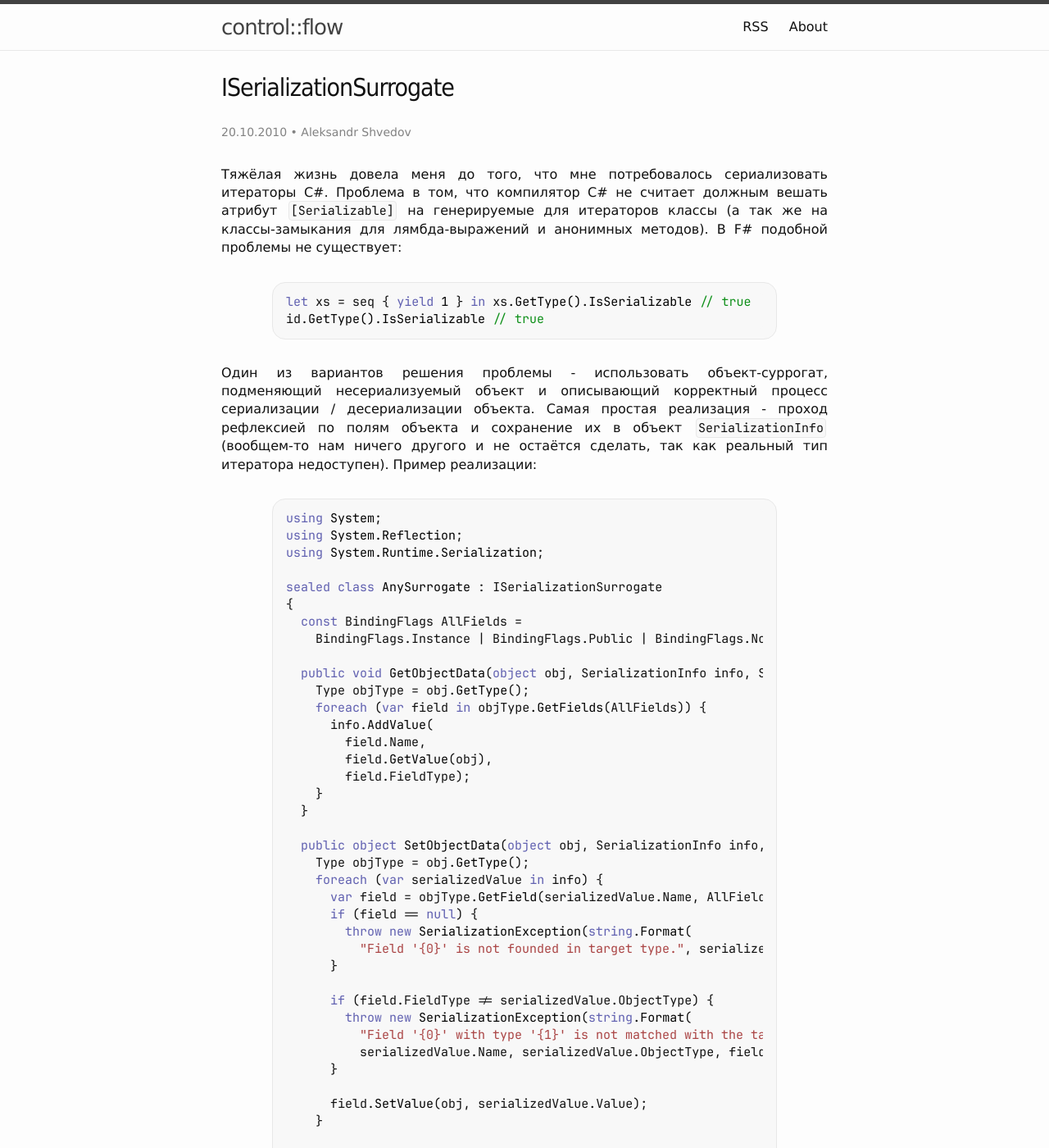
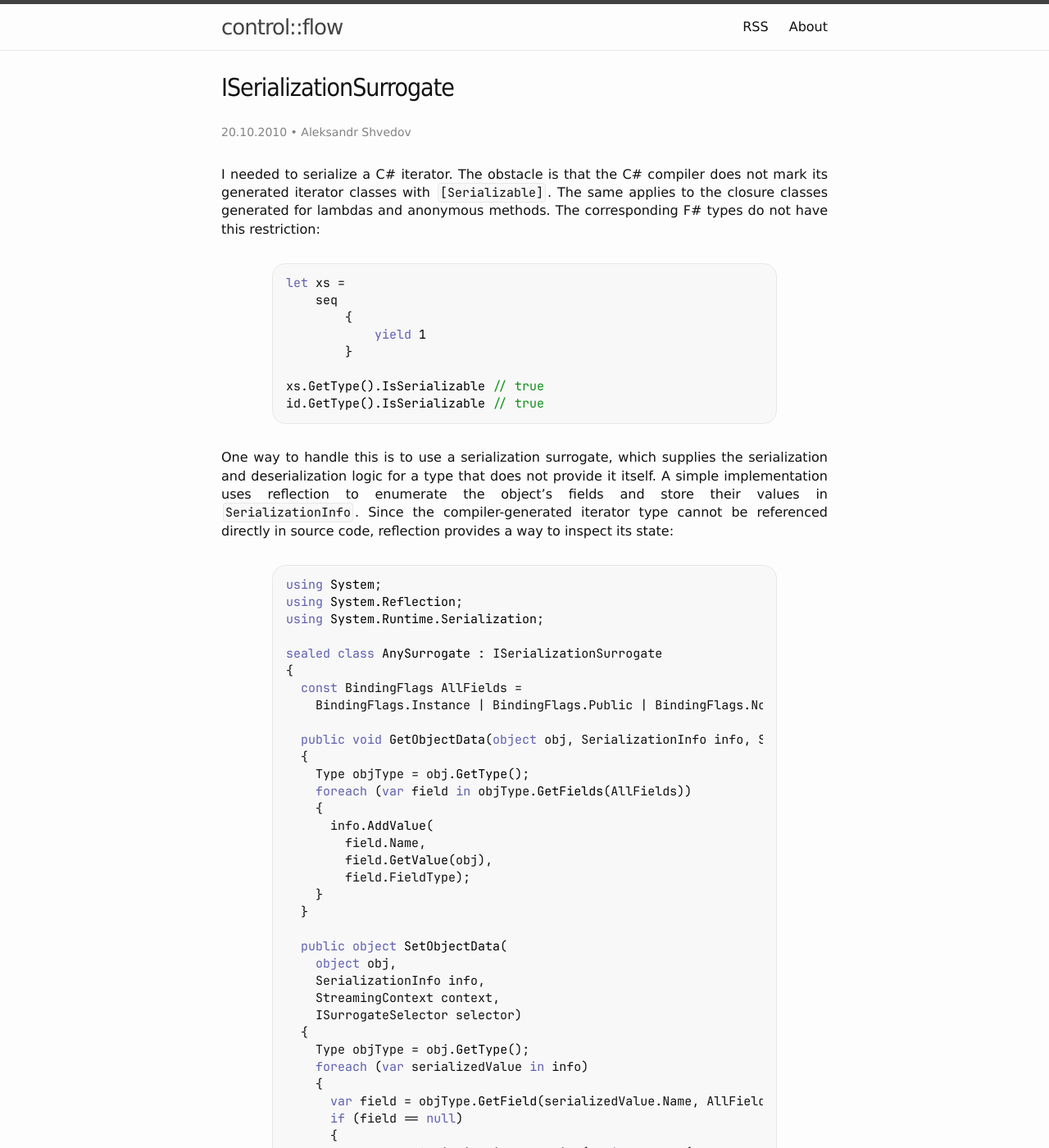
Before and after one commit to controlflow/controlflow.github.io, a Jekyll site: the page built from _posts/2010-10-20-iserializationsurrogate.markdown, in a window 1280 px wide and 1400 px high. Shown: the whole window at 82% size. Built offline with Jekyll 4.4.1, drawn with Linux system fonts in a browser that asks for light colours; comment, search, counter and statistics services are not loaded; some of the changed text lies outside the part shown.

Commit message:
more translations

````diff
--- a/_posts/2010-10-12-async-cube.markdown
+++ b/_posts/2010-10-12-async-cube.markdown
@@ -4,8 +4,8 @@ title: "Async cube"
 date: 2010-10-12 00:41:56
 author: Aleksandr Shvedov
 ---
-Не могу сюда не положить:
+I had to share this diagram:
 
-![]({{site.baseurl}}/images/async-cube.jpg)
+![The async cube, relating values and sequences through push/pull and producer/consumer dualities.]({{site.baseurl}}/images/async-cube.jpg)
 
-Огромное списибо [Мите Ломову](https://twitter.com/mulambda), что когда-то выложил эту картинку - она навсегда изменила мое понимание `IEnumerable`/`IObservable`, позволила увидеть дуальности, в голове сложилась полная картина.
+Many thanks to [Dmitry Lomov](https://twitter.com/mulambda) for sharing it. It changed how I think about `IEnumerable` and `IObservable`, made the dualities clear, and helped me see the whole picture.
--- a/_posts/2010-10-20-iserializationsurrogate.markdown
+++ b/_posts/2010-10-20-iserializationsurrogate.markdown
@@ -5,14 +5,20 @@ date: 2010-10-20 01:13:00
 author: Aleksandr Shvedov
 tags: csharp serialization surrogate yield
 ---
-Тяжёлая жизнь довела меня до того, что мне потребовалось сериализовать итераторы C#. Проблема в том, что компилятор C# не считает должным вешать атрибут `[Serializable]` на генерируемые для итераторов классы (а так же на классы-замыкания для лямбда-выражений и анонимных методов). В F# подобной проблемы не существует:
+I needed to serialize a C# iterator. The obstacle is that the C# compiler does not mark its generated iterator classes with `[Serializable]`. The same applies to the closure classes generated for lambdas and anonymous methods. The corresponding F# types do not have this restriction:
 
 ```fsharp
-let xs = seq { yield 1 } in xs.GetType().IsSerializable // true
+let xs =
+    seq
+        {
+            yield 1
+        }
+
+xs.GetType().IsSerializable // true
 id.GetType().IsSerializable // true
 ```
 
-Один из вариантов решения проблемы - использовать объект-суррогат, подменяющий несериализуемый объект и описывающий корректный процесс сериализации / десериализации объекта. Самая простая реализация - проход рефлексией по полям объекта и сохранение их в объект `SerializationInfo` (вообщем-то нам ничего другого и не остаётся сделать, так как реальный тип итератора недоступен). Пример реализации:
+One way to handle this is to use a serialization surrogate, which supplies the serialization and deserialization logic for a type that does not provide it itself. A simple implementation uses reflection to enumerate the object's fields and store their values in `SerializationInfo`. Since the compiler-generated iterator type cannot be referenced directly in source code, reflection provides a way to inspect its state:
 
 ```c#
 using System;
@@ -24,9 +30,11 @@ sealed class AnySurrogate : ISerializationSurrogate
   const BindingFlags AllFields =
     BindingFlags.Instance | BindingFlags.Public | BindingFlags.NonPublic;
 
-  public void GetObjectData(object obj, SerializationInfo info, StreamingContext context) {
+  public void GetObjectData(object obj, SerializationInfo info, StreamingContext context)
+  {
     Type objType = obj.GetType();
-    foreach (var field in objType.GetFields(AllFields)) {
+    foreach (var field in objType.GetFields(AllFields))
+    {
       info.AddValue(
         field.Name,
         field.GetValue(obj),
@@ -34,18 +42,26 @@ sealed class AnySurrogate : ISerializationSurrogate
     }
   }
 
-  public object SetObjectData(object obj, SerializationInfo info, StreamingContext context, ISurrogateSelector selector) {
+  public object SetObjectData(
+    object obj,
+    SerializationInfo info,
+    StreamingContext context,
+    ISurrogateSelector selector)
+  {
     Type objType = obj.GetType();
-    foreach (var serializedValue in info) {
+    foreach (var serializedValue in info)
+    {
       var field = objType.GetField(serializedValue.Name, AllFields);
-      if (field == null) {
+      if (field == null)
+      {
         throw new SerializationException(string.Format(
-          "Field '{0}' is not founded in target type.", serializedValue.Name));
+          "Field '{0}' was not found in the target type.", serializedValue.Name));
       }
 
-      if (field.FieldType != serializedValue.ObjectType) {
+      if (field.FieldType != serializedValue.ObjectType)
+      {
         throw new SerializationException(string.Format(
-          "Field '{0}' with type '{1}' is not matched with the target field type of '{2}'.",
+          "Serialized field '{0}' has type '{1}', but the target field has type '{2}'.",
           serializedValue.Name, serializedValue.ObjectType, field.FieldType));
       }
 
@@ -57,52 +73,57 @@ sealed class AnySurrogate : ISerializationSurrogate
 }
 ```
 
-Пример использования:
+Here is an example of using the surrogate:
 
 ```c#
 using System;
-using System.Collections.Generic;
+using System.Collections;
 using System.IO;
 using System.Runtime.Serialization;
 using System.Runtime.Serialization.Formatters.Binary;
 
-class Foo {
-  static IEnumerator Bar() {
+class Foo
+{
+  static IEnumerator Bar()
+  {
     var now = DateTime.Now;
 
     yield return now.Ticks;
     yield return now.Ticks;
   }
 
-  static void Main() {
+  static void Main()
+  {
     var e1 = Bar();
 
-    // создаём экземпляр итератора
+    // Create a surrogate selector.
     var selector = new SurrogateSelector();
 
     selector.AddSurrogate(
-      type: e1.GetType(), // реальный тип итератора
+      type: e1.GetType(), // The compiler-generated iterator type.
       context: new StreamingContext(
-        StreamingContextStates.All), // это важно!
-      surrogate: new AnySurrogate() // экземпляр суррогата
+        StreamingContextStates.All), // Include all serialization contexts.
+      surrogate: new AnySurrogate() // The surrogate instance.
     );
 
-    using (var mem = new MemoryStream()) {
-      var binary = new BinaryFormatter {
+    using (var mem = new MemoryStream())
+    {
+      var binary = new BinaryFormatter
+      {
         SurrogateSelector = selector
       };
 
-      e1.MoveNext(); // первый yield return
+      e1.MoveNext(); // First yield return.
       Console.WriteLine(e1.Current);
 
-      // сериализуем экземпляр итератора
+      // Serialize the iterator instance.
       binary.Serialize(mem, e1);
       mem.Position = 0;
 
-      // десериализуем экземпляр итератора
+      // Deserialize the iterator instance.
       var e2 = (IEnumerator)binary.Deserialize(mem);
 
-      e2.MoveNext(); // второй yield return
+      e2.MoveNext(); // Second yield return.
       Console.WriteLine(e2.Current);
       Console.WriteLine(e2.MoveNext()); // false
     }
@@ -110,4 +131,4 @@ class Foo {
 }
 ```
 
-Похоже на то, что реализовав `ISurrogateSelector`, можно избавиться от необходимости в задании типа объекта при добавлении объекта-суррогата и сериализовать что угодно, не отмеченное `[Serializable]`, но это уже другая история…
+A custom implementation of `ISurrogateSelector` could select a surrogate automatically, removing the need to register each concrete type explicitly. This would extend the approach to other types that are not marked with `[Serializable]`.
````
Also changed, not shown: _posts/2010-10-11-pex-for-fun-byref-parameters.markdown (deleted, +0 -20 lines), _posts/2010-10-12-fsharp-require-qualified-access.markdown (added, +52 -0 lines), _posts/2010-10-12-fsharp-required-qualified-access.markdown (deleted, +0 -52 lines), _posts/2010-10-15-c-cachedanonymousmethoddelegate-part-2.markdown (+22 -15 lines), _posts/2010-10-15-c-cachedanonymousmethoddelegate.markdown (+16 -14 lines).
